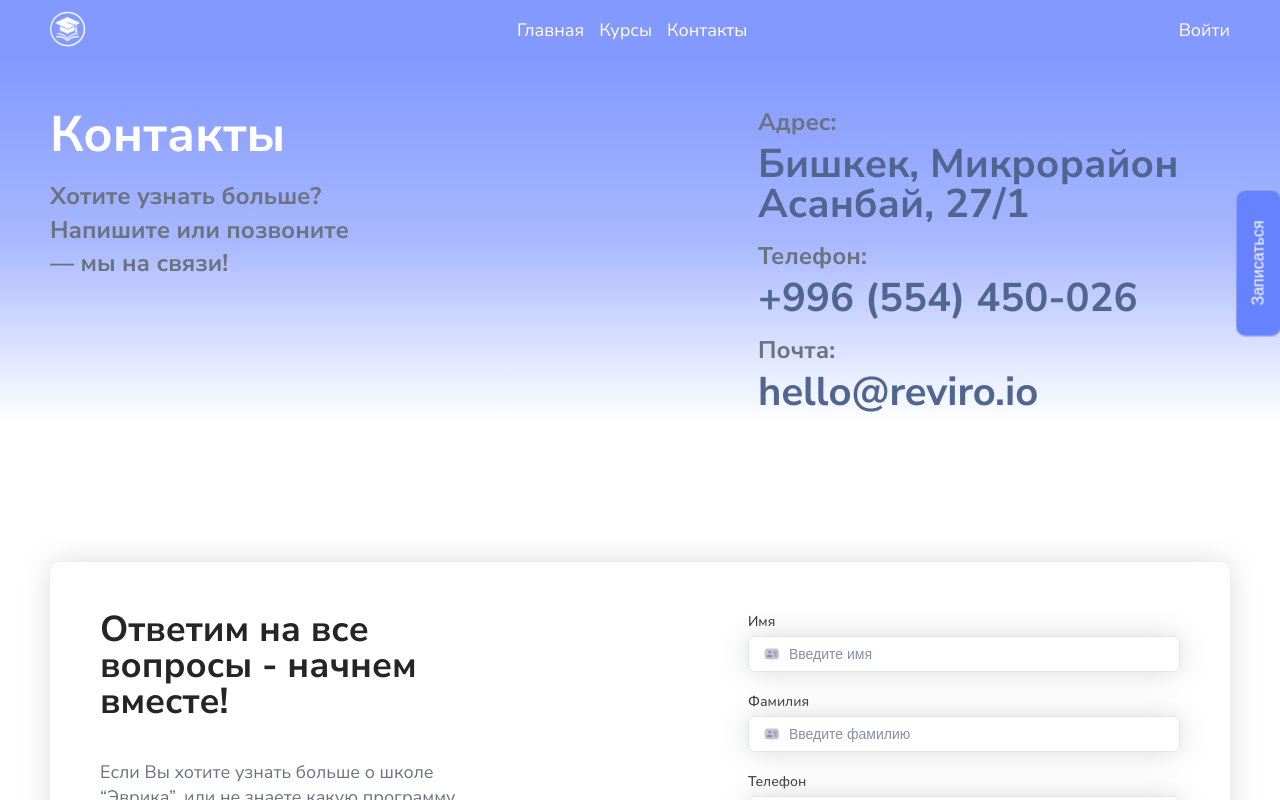
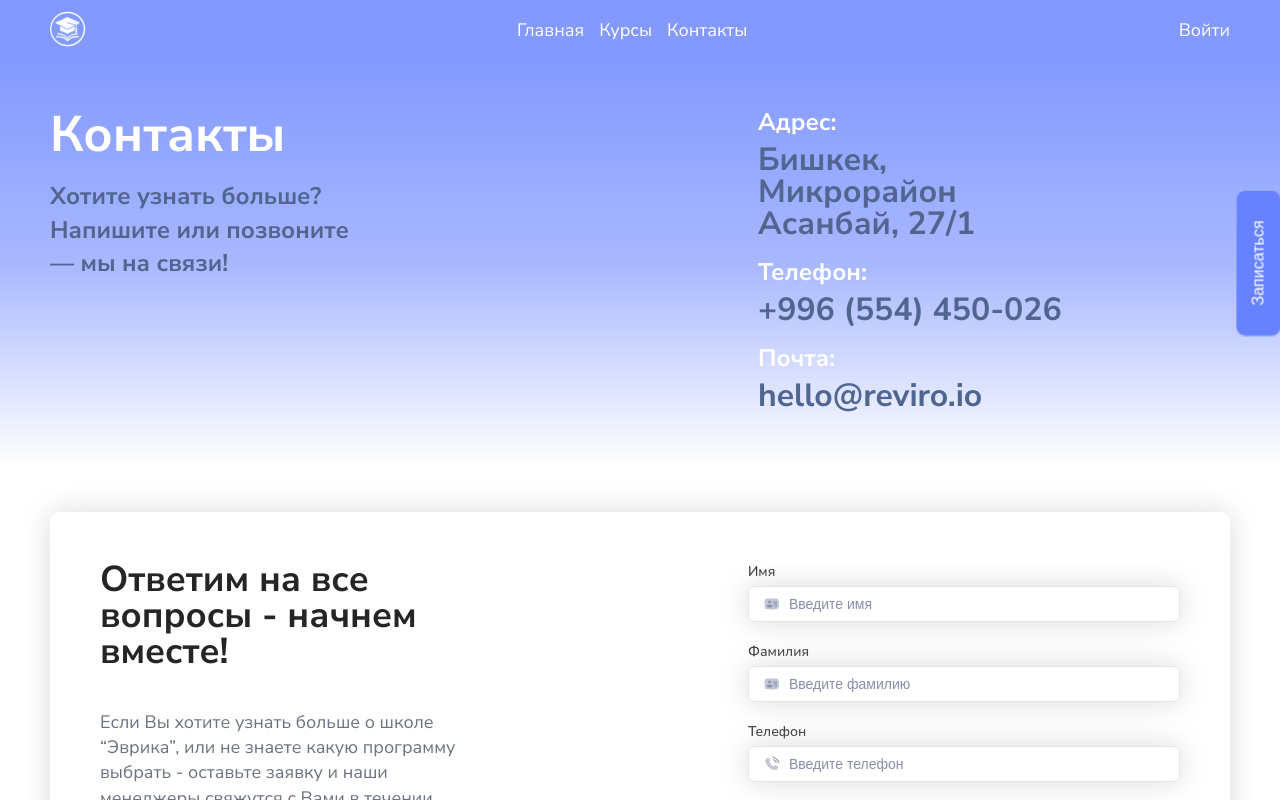
Before and after one commit to daniarmakyev/Evrika, a Next.js app: page /contacts in a window 1280 px wide. Shown: the top 800 px of the page. Built offline with nearby package versions, Linux system fonts and the light colour scheme.

Commit message:
Change style

```diff
--- a/src/components/ContactsSection/styles.module.scss
+++ b/src/components/ContactsSection/styles.module.scss
@@ -9,6 +9,7 @@
   justify-content: center;
   background: $bg-gradient-secondary;
   margin-top: 60px;
+  margin-bottom: 0;
 
   &__container {
     width: 100%;
@@ -16,7 +17,7 @@
     display: flex;
     align-items: flex-start;
     justify-content: space-between;
-    padding: 50px 0;
+    padding: 50px 0 100px 0;
   }
 
   &__text {
@@ -56,7 +57,7 @@
       font-weight: bold;
       font-size: 24px;
       line-height: 140%;
-      color: $placeholder;
+      color: $steel-blue;
     }
   }
 
@@ -86,20 +87,21 @@
       font-weight: bold;
       font-size: 24px;
       line-height: 100%;
-      color: $placeholder;
+      color: $White;
       margin-bottom: 10px;
     }
 
     p {
+      width: 70%;
       font-weight: bold;
-      font-size: 40px;
+      font-size: 32px;
       line-height: 100%;
       color: $steel-blue;
     }
 
     a {
       font-weight: bold;
-      font-size: 40px;
+      font-size: 32px;
       line-height: 100%;
       color: $steel-blue;
       transition: all .3s ease-in-out;
--- a/src/components/InfoSection/styles.module.scss
+++ b/src/components/InfoSection/styles.module.scss
@@ -44,7 +44,7 @@
 
     p {
       font-size: 18px;
-      line-height: 100%;
+      line-height: 140%;
       color: $placeholder;
     }
   }
```
